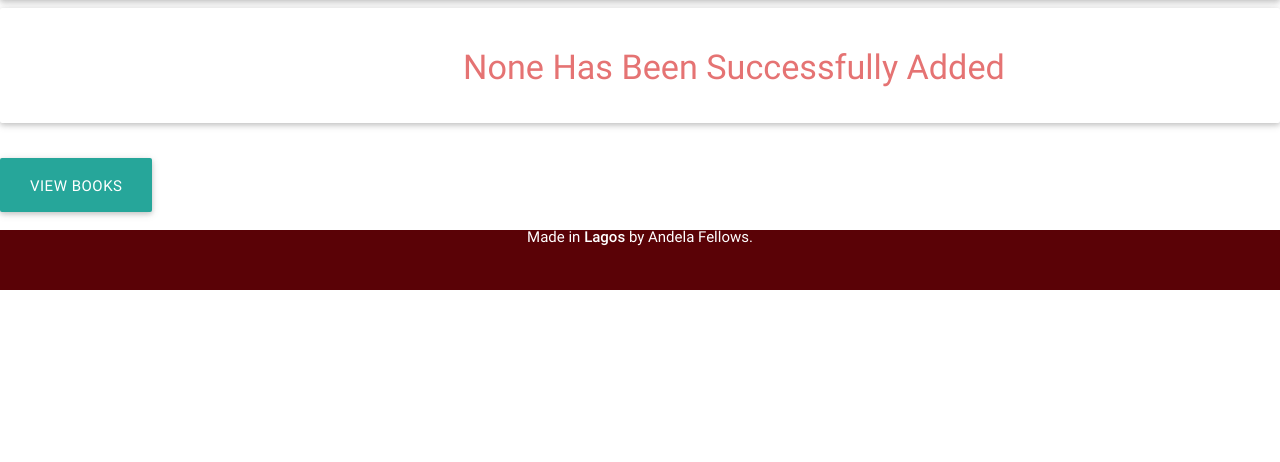
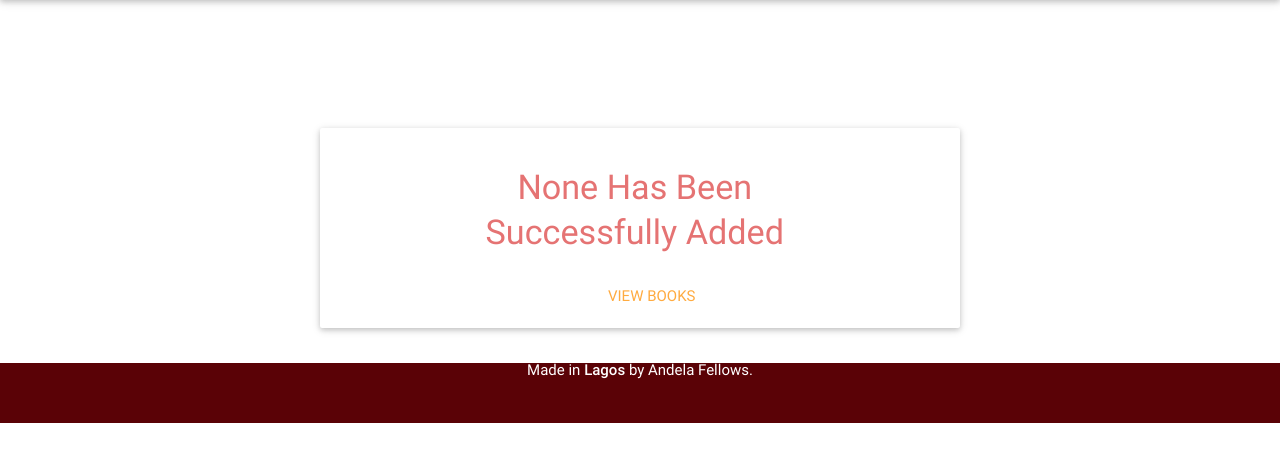
Before and after one commit to andela-gokerayi/Library-app, a Django app: template templates/thank_you.html in a window 1280 px wide. Shown: the part 64-526 px from the top of the page. Run offline with Django 3.2, Linux system fonts and the light colour scheme; the template is opened without the code that fills it: values that come from a table or form of the project are taken from there, others are empty; parts of the project's set-up code (start-up, migrations or seed data) failed here and were passed over; some libraries are stand-ins or nearby versions.

Commit message:
Changed successful message display

```diff
--- a/templates/thank_you.html
+++ b/templates/thank_you.html
@@ -6,14 +6,15 @@
 {% block content %}
     <div class="col s12 m12 l9">
         <div class="row">
-            <div class="card ">
+            <div class="card success">
                 <div class="card-content black-text">
                     <div class="card-title center-align grey-text text-darken-3">
                       <h4 class="red-text text-lighten-2"> {{form.title.value}} Has Been Successfully Added</h4>
                     </div>
                 </div>
+                <div><a class="view" href="{% url 'book-index' %}">View Books</a></div>
+
             </div>
         </div>
     </div>
-    <div><a class="waves-effect waves-light btn-large" href="{% url 'book-index' %}">View Books</a></div>
 {% endblock %}
```
